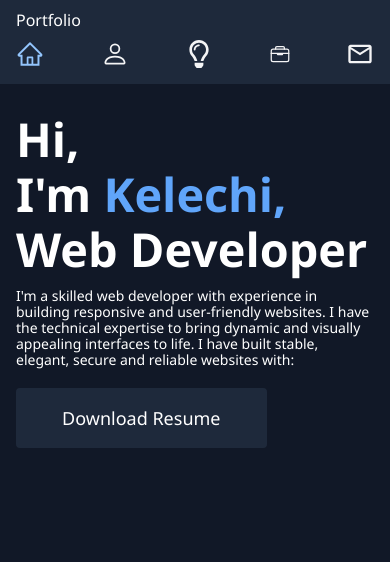
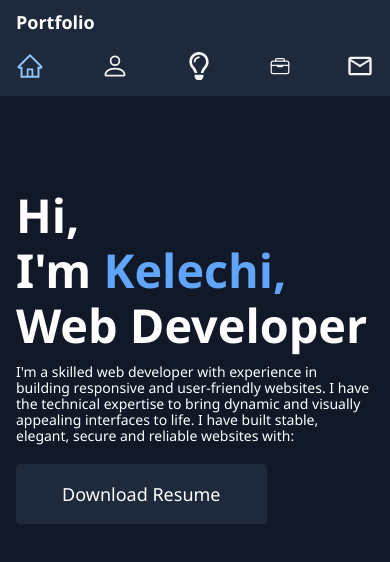
Before and after one commit to Kelechi095/Portfolio, a React (Vite) app: page / in a window 390 px wide. Shown: the top 562 px of the page. Built offline with nearby package versions, Linux system fonts and the light colour scheme.

Commit message:
modified styling

```diff
--- a/src/Pages/Home.tsx
+++ b/src/Pages/Home.tsx
@@ -5,7 +5,7 @@ export default function Home() {
   return (
     <Wrapper>
       <Animation1 />
-        <div className="mt-4">
+        <div className="mt-24">
           <p className="text-5xl md:text-6xl font-bold lg:text-7xl text-[#fff] w-auto text-[12vw]">
             Hi,
           </p>
--- a/src/components/MobileNav.tsx
+++ b/src/components/MobileNav.tsx
@@ -14,7 +14,7 @@ const MobileNav = () => {
 
   return (
     <nav className='py-2 px-4 sticky left-0 top-0 md:hidden bg-slate-800 w-full'>
-        <h2 className="text-white">Portfolio</h2>
+        <h2 className="text-white text-lg font-bold mb-2">Portfolio</h2>
 
 
       <ul className="flex py-2 justify-between text-base text-slate-800 w-full items-center bg-slate-800">
--- a/src/components/Wrapper.tsx
+++ b/src/components/Wrapper.tsx
@@ -7,7 +7,7 @@ interface WrapperProps {
 const Wrapper = ({ children }: WrapperProps) => {
 
   return (
-    <main className="px-4 md:px-44 py-4 min-h-screen">
+    <main className="px-4 md:px-44 my-4">
       {children}
     </main>
   );
```
